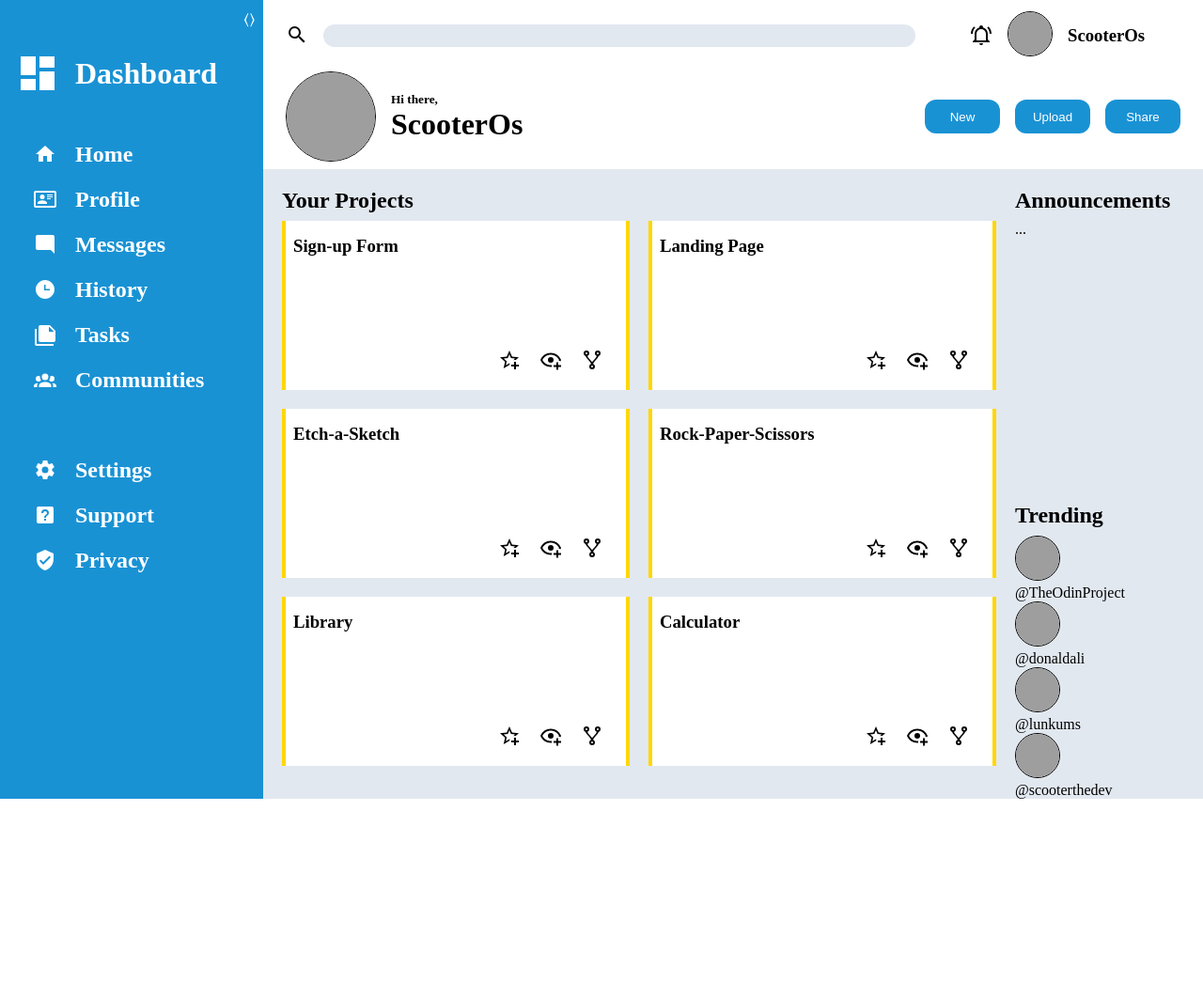
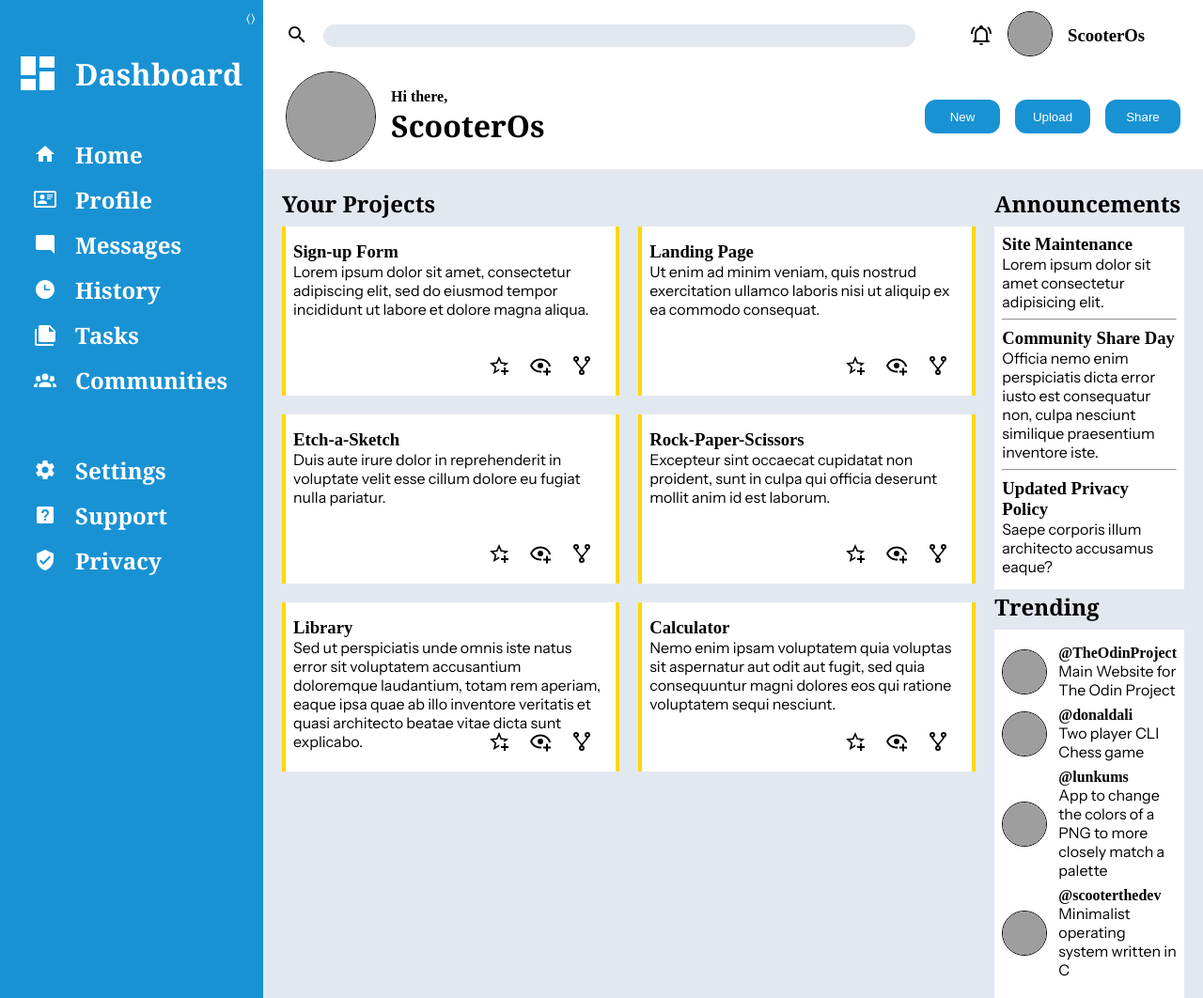
Before and after one commit to scooterOS/admin-dashboard, a plain HTML site: page index.html in a window 1280 px wide. Shown: the whole page at 94% size. Before the commit the page ends 850 px from the top, so only its background shows below. Drawn offline with Linux system fonts and the light colour scheme; grey boxes are pictures that could not be loaded; a web font is replaced by a local one.

Commit message:
Finish main content, adding style and credit

```diff
--- a/index.html
+++ b/index.html
@@ -62,11 +62,11 @@
     <div id="header">
 
       <div class="top-row">
-        <button><img src="icon/magnify.svg" class="icon small"></button>
+        <button><img src="icon/magnify.svg" title="search" class="icon small"></button>
         <input class="search"></input>
         <div class="buffer"></div>
-        <button><img src="icon/bell-ring-outline.svg" class="icon small"></button>
-        <a href="https://github.com/scooteros" rel="nofollow noreferrer">
+        <button><img src="icon/bell-ring-outline.svg" title="notifications" class="icon small"></button>
+        <a href="https://github.com/scooteros" target="_blank" rel="nofollow noreferrer">
           <img src="https://avatars.githubusercontent.com/u/180978153?v=4" class="circle large">
         </a>
         <h3>ScooterOs</h3>
@@ -93,56 +93,58 @@
         <div class="deck">
           <div class="card">
             <h3>Sign-up Form</h3>
-            <p></p>
+            <p>Lorem ipsum dolor sit amet, consectetur adipiscing elit, sed do eiusmod tempor incididunt ut labore et dolore magna aliqua.</p>
             <div class="bottom-card">
-              <button><img src="icon/star-plus-outline.svg" class="icon small"></button>
-              <button><img src="icon/eye-plus-outline.svg" class="icon small"></button>
-              <button><img src="icon/source-fork.svg" class="icon small"></button>
+              <button><img src="icon/star-plus-outline.svg" title="like" class="icon small"></button>
+              <a href="https://scooterOS.github.io/sign-up-form/" target="_blank" rel="nofollow"><img src="icon/eye-plus-outline.svg" title="view" class="icon small"></a>
+              <a href="https://github.com/scooterOS/sign-up-form" target="_blank" rel="nofollow"><img src="icon/source-fork.svg" title="fork" class="icon small"></a>
             </div>
           </div>
           <div class="card">
             <h3>Landing Page</h3>
-            <p></p>
+            <p>Ut enim ad minim veniam, quis nostrud exercitation ullamco laboris nisi ut aliquip ex ea commodo consequat.</p>
             <div class="bottom-card">
-              <button><img src="icon/star-plus-outline.svg" class="icon small"></button>
-              <button><img src="icon/eye-plus-outline.svg" class="icon small"></button>
-              <button><img src="icon/source-fork.svg" class="icon small"></button>
+              <button><img src="icon/star-plus-outline.svg" title="like" class="icon small"></button>
+              <a href="https://scooterOS.github.io/landing-page/" target="_blank" rel="nofollow"><img src="icon/eye-plus-outline.svg" title="view" class="icon small"></a>
+              <a href="https://github.com/scooterOS/landing-page" target="_blank" rel="nofollow"><img src="icon/source-fork.svg" title="fork" class="icon small"></a>
             </div>
           </div>
           <div class="card">
             <h3>Etch-a-Sketch</h3>
-            <p></p>
+            <p>Duis aute irure dolor in reprehenderit in voluptate velit esse cillum dolore eu fugiat nulla pariatur.</p>
             <div class="bottom-card">
-              <button><img src="icon/star-plus-outline.svg" class="icon small"></button>
-              <button><img src="icon/eye-plus-outline.svg" class="icon small"></button>
-              <button><img src="icon/source-fork.svg" class="icon small"></button>
+              <button><img src="icon/star-plus-outline.svg" title="like" class="icon small"></button>
+              <a href="https://scooterOS.github.io/etch-a-sketch/" target="_blank" rel="nofollow"><img src="icon/eye-plus-outline.svg" title="view" class="icon small"></a>
+              <a href="https://github.com/scooterOS/etch-a-sketch" target="_blank" rel="nofollow"><img src="icon/source-fork.svg" title="fork" class="icon small"></a>
             </div>
           </div>
           <div class="card">
             <h3>Rock-Paper-Scissors</h3>
-            <p></p>
+            <p>Excepteur sint occaecat cupidatat non proident, sunt in culpa qui officia deserunt mollit anim id est laborum.</p>
             <div class="bottom-card">
-              <button><img src="icon/star-plus-outline.svg" class="icon small"></button>
-              <button><img src="icon/eye-plus-outline.svg" class="icon small"></button>
-              <button><img src="icon/source-fork.svg" class="icon small"></button>
+              <button><img src="icon/star-plus-outline.svg" title="like" class="icon small"></button>
+              <a href="https://scooterOS.github.io/rock-paper-scissors/" target="_blank" rel="nofollow"><img src="icon/eye-plus-outline.svg" title="view" class="icon small"></a>
+              <a href="https://github.com/scooterOS/rock-paper-scissors" target="_blank" rel="nofollow"><img src="icon/source-fork.svg" title="fork" class="icon small"></a>
             </div>
           </div>
           <div class="card">
             <h3>Library</h3>
-            <p></p>
+            <p>Sed ut perspiciatis unde omnis iste natus error sit voluptatem accusantium doloremque laudantium, totam rem aperiam,
+              eaque ipsa quae ab illo inventore veritatis et quasi architecto beatae vitae dicta sunt explicabo.</p>
             <div class="bottom-card">
-              <button><img src="icon/star-plus-outline.svg" class="icon small"></button>
-              <button><img src="icon/eye-plus-outline.svg" class="icon small"></button>
-              <button><img src="icon/source-fork.svg" class="icon small"></button>
+              <button><img src="icon/star-plus-outline.svg" title="like" class="icon small"></button>
+              <a href="https://scooterOS.github.io/library/" target="_blank" rel="nofollow"><img src="icon/eye-plus-outline.svg" title="view" class="icon small"></a>
+              <a href="https://github.com/scooterOS/library" target="_blank" rel="nofollow"><img src="icon/source-fork.svg" title="fork" class="icon small"></a>
             </div>
           </div>
           <div class="card">
             <h3>Calculator</h3>
-            <p></p>
+            <p>Nemo enim ipsam voluptatem quia voluptas sit aspernatur aut odit aut fugit, sed quia consequuntur magni dolores eos
+              qui ratione voluptatem sequi nesciunt.</p>
             <div class="bottom-card">
-              <button><img src="icon/star-plus-outline.svg" class="icon small"></button>
-              <button><img src="icon/eye-plus-outline.svg" class="icon small"></button>
-              <button><img src="icon/source-fork.svg" class="icon small"></button>
+              <button><img src="icon/star-plus-outline.svg" title="like" class="icon small"></button>
+              <a href="https://scooterOS.github.io/calculator/" target="_blank" rel="nofollow"><img src="icon/eye-plus-outline.svg" title="view" class="icon small"></a>
+              <a href="https://github.com/scooterOS/calculator" target="_blank" rel="nofollow"><img src="icon/source-fork.svg" title="fork" class="icon small"></a>
             </div>
           </div>
         </div>
@@ -150,28 +152,64 @@
 
       <div id="announcements">
         <h2>Announcements</h2>
-        <div>...</div>
+        <div class="column">
+          <div>
+            <h3>Site Maintenance</h3>
+            <p>Lorem ipsum dolor sit amet consectetur adipisicing elit.</p>
+          </div>
+          <hr>
+          <div>
+            <h3>Community Share Day</h3>
+            <p>Officia nemo enim perspiciatis dicta error iusto est consequatur non, culpa nesciunt similique praesentium inventore iste.</p>
+          </div>
+          <hr>
+          <div>
+            <h3>Updated Privacy Policy</h3>
+            <p>Saepe corporis illum architecto accusamus eaque?</p>
+          </div>
+        </div>
       </div>
 
       <div id="trending">
         <h2>Trending</h2>
-        <div>
-          <a href="https://github.com/TheOdinProject" rel="nofollow noreferrer">
-            <img src="https://avatars.githubusercontent.com/u/4441966?s=40&v=4" class="circle large">
-            <div>@TheOdinProject</div>
+        <div class="column">
+          <a href="https://github.com/TheOdinProject/theodinproject" target="_blank" rel="nofollow noreferrer">
+            <div class="shoutout">
+              <img src="https://avatars.githubusercontent.com/u/4441966?s=40&v=4" class="circle large">
+              <div>
+                <h4>@TheOdinProject</h4>
+                <p>Main Website for The Odin Project</p>
+              </div>
+            </div>
           </a>
-          <a href="https://github.com/donaldali" rel="nofollow noreferrer">
-            <img src="https://avatars.githubusercontent.com/u/5430229?s=40&v=4" class="circle large">
-            <div>@donaldali</div>
+          <a href="https://github.com/donaldali/Chess" target="_blank" rel="nofollow noreferrer">
+            <div class="shoutout">
+                <img src="https://avatars.githubusercontent.com/u/5430229?s=40&v=4" class="circle large">
+                <div>
+                  <h4>@donaldali</h4>
+                  <p>Two player CLI Chess game</p>
+                </div>
+            </div>
           </a>
-          <a href="https://github.com/lunkums" rel="nofollow noreferrer">
-            <img src="https://avatars.githubusercontent.com/u/42952416?s=48&v=4" class="circle large">
-            <div>@lunkums</div>
+          <a href="https://github.com/lunkums/PixelSwap" target="_blank" rel="nofollow noreferrer">
+            <div class="shoutout">
+                <img src="https://avatars.githubusercontent.com/u/42952416?s=48&v=4" class="circle large">
+                <div>
+                  <h4>@lunkums</h4>
+                  <p>App to change the colors of a PNG to more closely match a palette</p>
+                </div>
+            </div>
           </a>
-          <a href="https://github.com/scooterthedev" rel="nofollow noreferrer">
-            <img src="https://avatars.githubusercontent.com/u/92922224?s=48&v=4" class="circle large">
-            <div>@scooterthedev</div>
+          <a href="https://github.com/scooterthedev/scooterOS-v2" target="_blank" rel="nofollow noreferrer">
+            <div class="shoutout">
+              <img src="https://avatars.githubusercontent.com/u/92922224?s=48&v=4" class="circle large">
+              <div>
+                <h4>@scooterthedev</h4>
+                <p>Minimalist operating system written in C</p>
+              </div>
+            </div>
           </a>
+          </div>
         </div>
 
       </div>
--- a/styles.css
+++ b/styles.css
@@ -1,3 +1,6 @@
+@import url(https://fonts.googleapis.com/css?family=Instrument+Sans);
+@import url(https://fonts.googleapis.com/css?family=Cantata+One);
+
 * {
     margin: 0;
     padding: 0;
@@ -14,9 +17,10 @@
 #container {
     display: grid;
     grid-template-columns: 280px 1fr;
-    grid-template-rows: 180px 5fr;
+    grid-template-rows: 180px 1fr;
     width: 100vw;
     min-height: 100vh;
+    overflow: hidden;
 }
 
 #sidebar {
@@ -51,6 +55,25 @@
     grid-row: 2 / 3;
 }
 
+/* font styles */
+
+h1, h2 {
+    font-family: 'Cantata One', 'Georgia', serif;
+}
+
+h3, h4, h5 {
+    font-family: 'Times New Roman', Times, serif;
+}
+
+h5 {
+    font-size: 16px;
+}
+
+p, label {
+    font-family: 'Instrument Sans', 'Lucida Sans', sans;
+    font-size: 16px;
+}
+
 /* general styles */
 
 .small {
@@ -75,10 +98,11 @@ button:hover {
     cursor: pointer;
 }
 
-/* font styles */
-
-p, label {
-    font-size: 20px;
+hr {
+  display: block;
+  margin: 8px auto;
+  border-style: inset;
+  border-width: 1px;
 }
 
 /* sidebar */
@@ -179,6 +203,7 @@ p, label {
     border-left: 4px solid gold;
     border-right: 4px solid gold;
     padding: 16px 8px;
+    overflow: hidden;
 }
 
 .bottom-card {
@@ -190,6 +215,7 @@ p, label {
 
 .bottom-card .icon {
     margin: 0 8px;
+    background-color: white;
 }
 
 #announcements {
@@ -202,6 +228,25 @@ p, label {
     grid-row: 2 / 3;
     grid-column: 2 / 3;
     padding: 20px 20px 0 0;
+    margin-top: -12px;
+}
+
+.column {
+    background-color: white;
+    overflow: hidden;
+    height: calc(100% - 35px);
+    padding: 8px;
+}
+
+.column > a > div {
+    margin: 8px 0;
+}
+
+.shoutout {
+    display: grid;
+    grid-template-columns: auto 1fr;
+    gap: 12px;
+    align-items: center;
 }
 
 /* animations */
```
Also changed, not shown: 1 other file.
